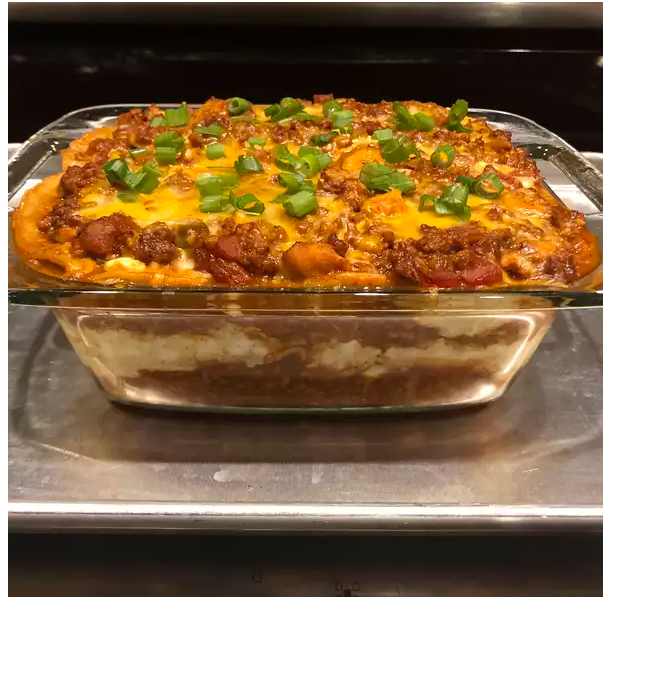
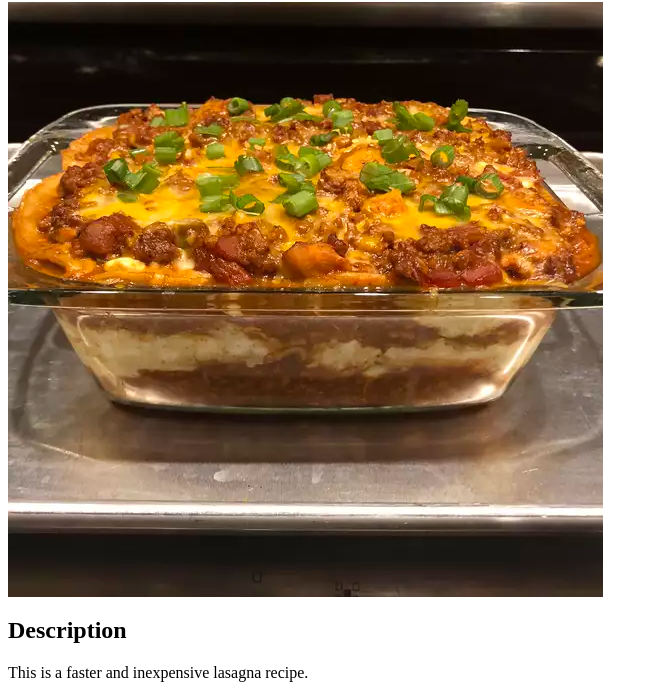
Before and after one commit to MursleenK/Odin-recipes, a plain HTML site: page recipes/lasagna.html in a window 1280 px wide. Shown: the part 380-1078 px from the top of the page, without its empty margins (0-658 px from the left). Before the commit the page ends 993 px from the top, so only its background shows below. Drawn offline with Linux system fonts and the light colour scheme.

Commit message:
Added description in lasagna.html

```diff
--- a/recipes/lasagna.html
+++ b/recipes/lasagna.html
@@ -11,5 +11,11 @@
         <img src = "https://imagesvc.meredithcorp.io/v3/mm/image?url=https%3A%2F%2Fstatic.onecms.io%2Fwp-content%2Fuploads%2Fsites%2F43%2F2020%2F05%2F11%2F620560.jpg" alt = "A picture of freshly-made lasagna slice should have been here">
 
         <p> <img src = "../images/lasagna.jpg" alt = "You can't see it?"> </p>
+
+        <h2>Description</h2>
+
+        <p>This is a faster and inexpensive lasagna recipe.</p>
+
+
     </body>
 </html>
```
